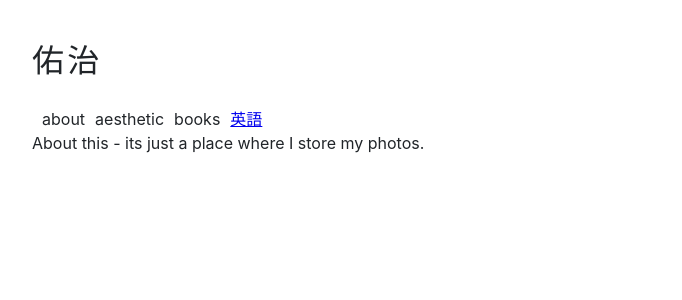
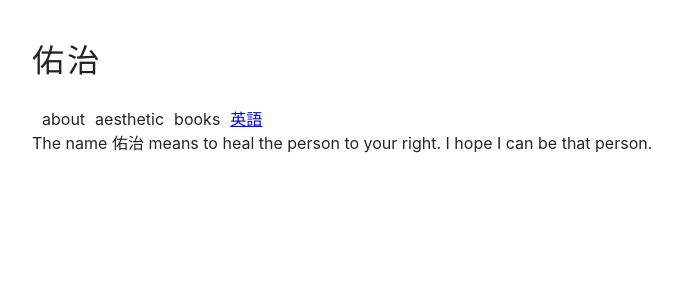
Before and after one commit to StevenConnors/me, a Next.js app: page /about in a window 1280 px wide. Shown: the top 300 px of the page, without its empty margins (24-706 px from the left). Built offline with nearby package versions, Linux system fonts and the light colour scheme.

Commit message:
update about

```diff
--- a/pages/about.js
+++ b/pages/about.js
@@ -8,7 +8,7 @@ export default function About() {
       <Header />
 
       <div>
-        About this - its just a place where I store my photos.
+        The name 佑治 means to heal the person to your right. I hope I can be that person.
       </div>
     </>
   )
```
